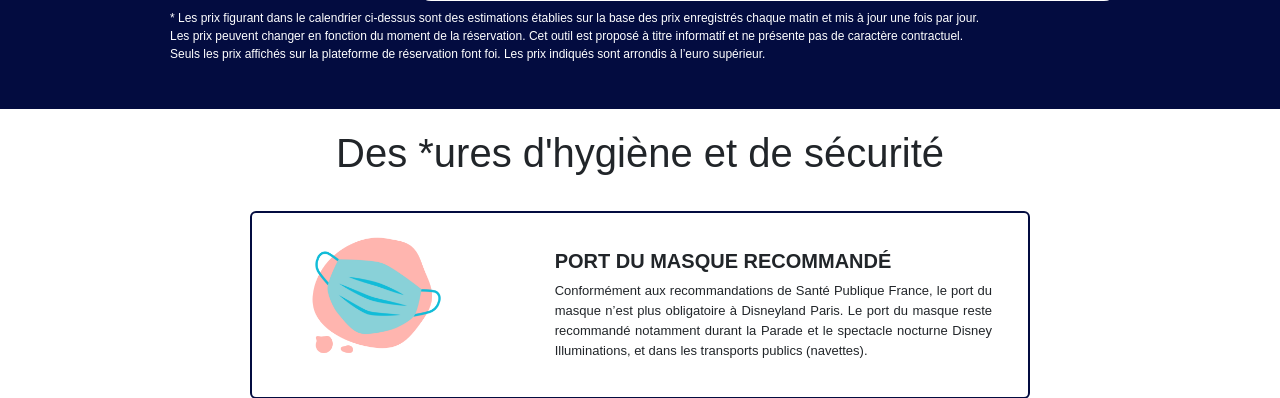
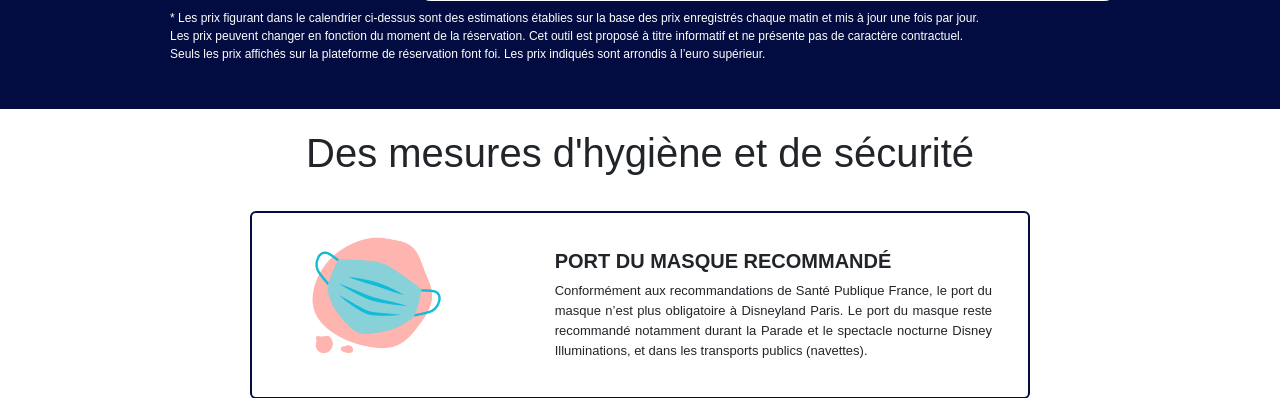
Before and after one commit to Kaoutiz/206-disney, a PHP site: page / in a window 1280 px wide. Shown: the part 3466-3864 px from the top of the page. Run offline with PHP 8.4, Linux system fonts and the light colour scheme; some web fonts are replaced.

Commit message:
Faute de frappe

```diff
--- a/index.php
+++ b/index.php
@@ -594,7 +594,7 @@
 
     <!-- BEGIN: Accès -->
     <section id="acces-hygiene">
-        <h2 class="text-center">Des *ures d'hygiène et de sécurité</h2>
+        <h2 class="text-center">Des mesures d'hygiène et de sécurité</h2>
         <div class="container">
             <div class="hygiene-acces mt-3 mb-4">
                 <div class="card mb-3">
```
